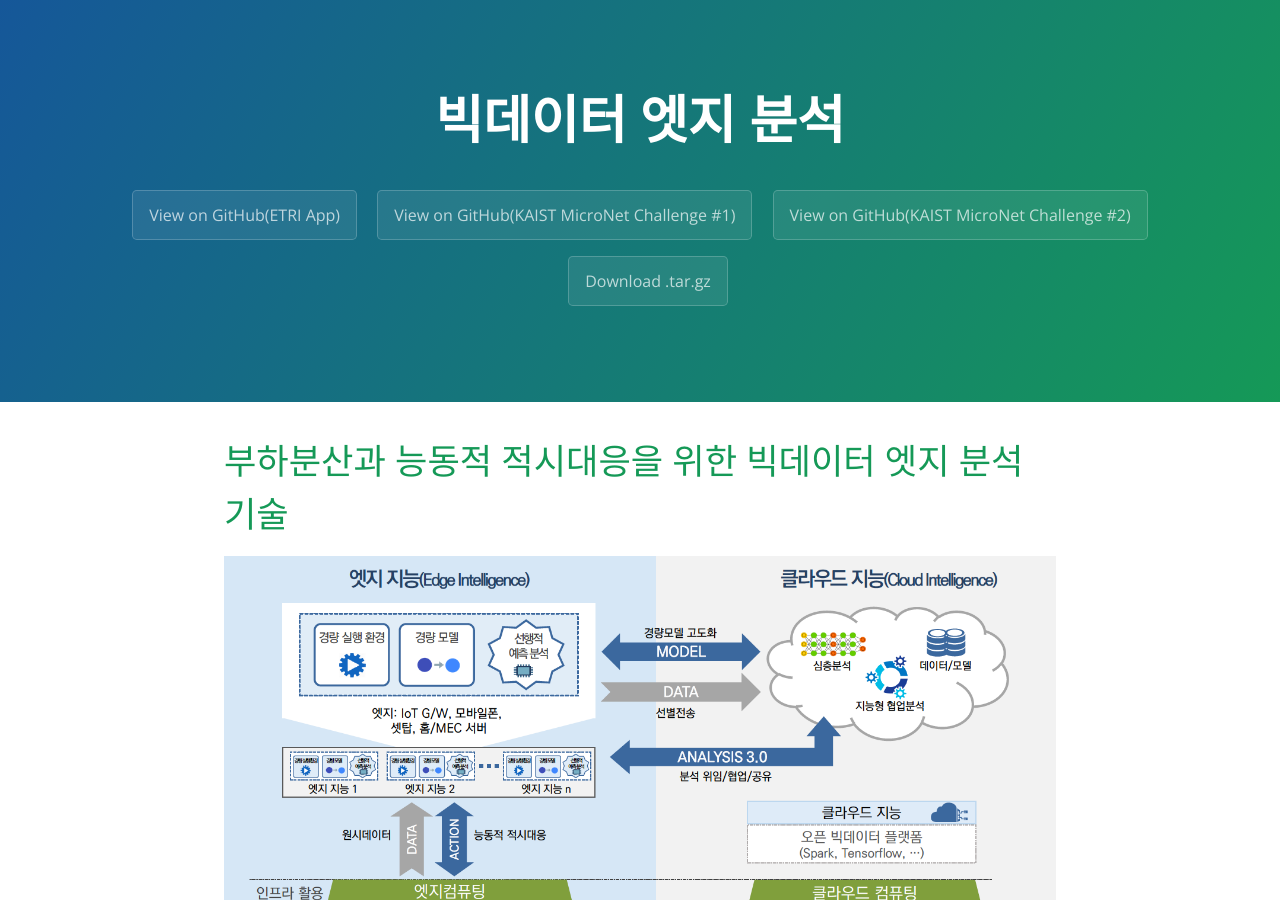
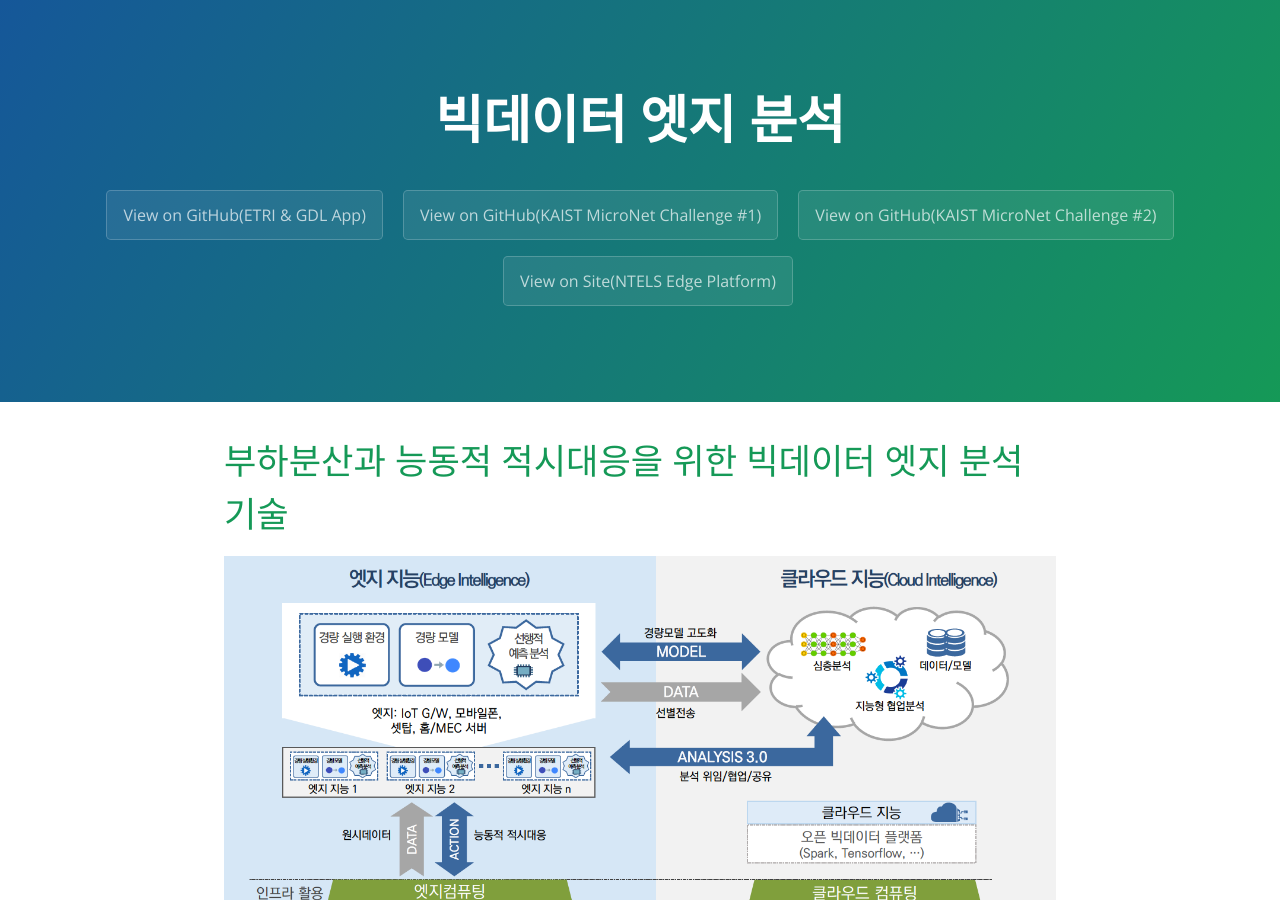
Before and after one commit to ETRI-EdgeAnalytics/docs, a Jekyll site: the page built from index.html, in a window 1280 px wide and 900 px high. Built offline with Jekyll 4.4.1, drawn with Linux system fonts in a browser that asks for light colours.

Commit message:
Add files via upload

```diff
--- a/_includes/page-header.html
+++ b/_includes/page-header.html
@@ -1,8 +1,8 @@
 <section class="page-header">
   <h1 class="project-name">{{ site.title }}</h1>
   <h2 class="project-tagline">{{ site.tagline }}</h2>
-  <a href="https://github.com/ETRI-EdgeAnalytics/ObjectDetection" class="btn">View on GitHub(ETRI App)</a>
+  <a href="https://github.com/ETRI-EdgeAnalytics/ObjectDetection" class="btn">View on GitHub(ETRI & GDL App)</a>
   <a href="https://github.com/Kthyeon/micronet_neurips_challenge" class="btn">View on GitHub(KAIST MicroNet Challenge #1)</a>
   <a href="https://github.com/Lee-Gihun/MicroNet_OSI-AI" class="btn">View on GitHub(KAIST MicroNet Challenge #2)</a>
-  <a href="#" class="btn">Download .tar.gz</a>
+  <a href="http://edge.ntels.com/" class="btn">View on Site(NTELS Edge Platform)</a>
 </section>
```
